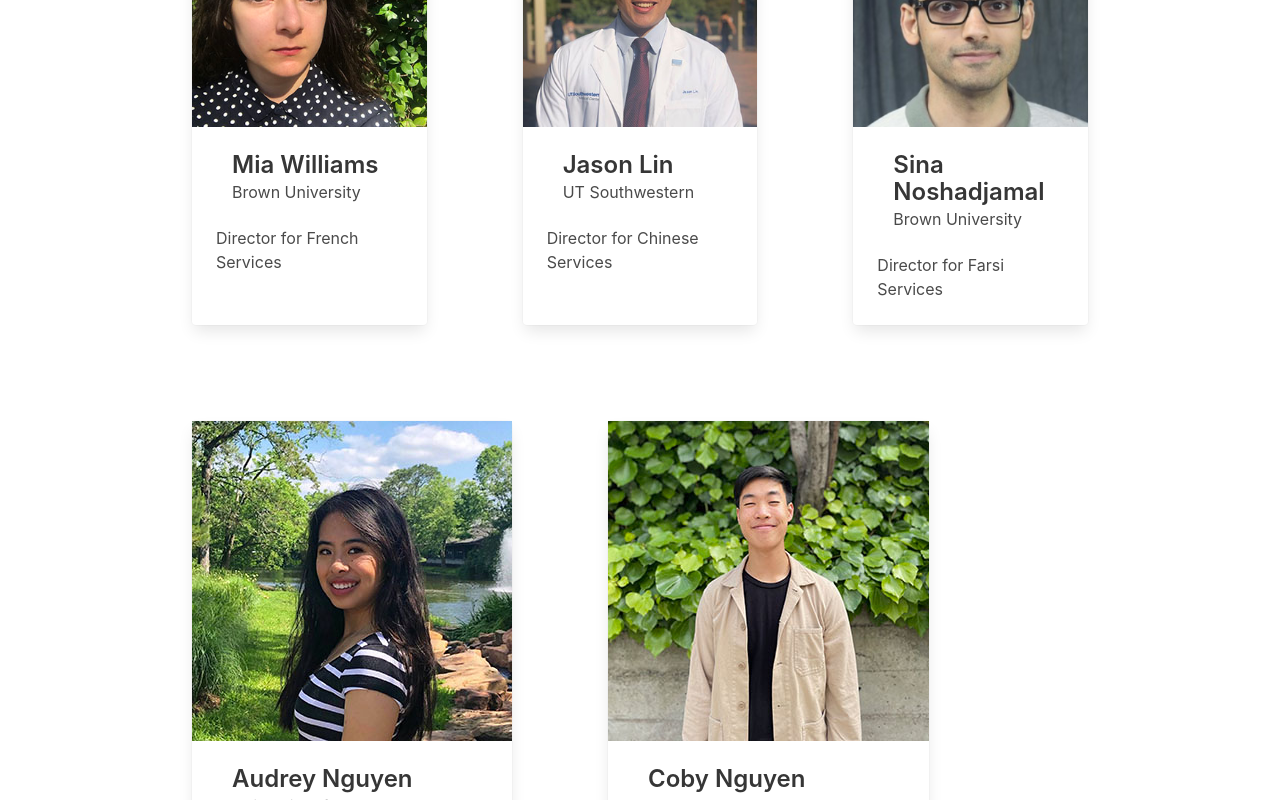
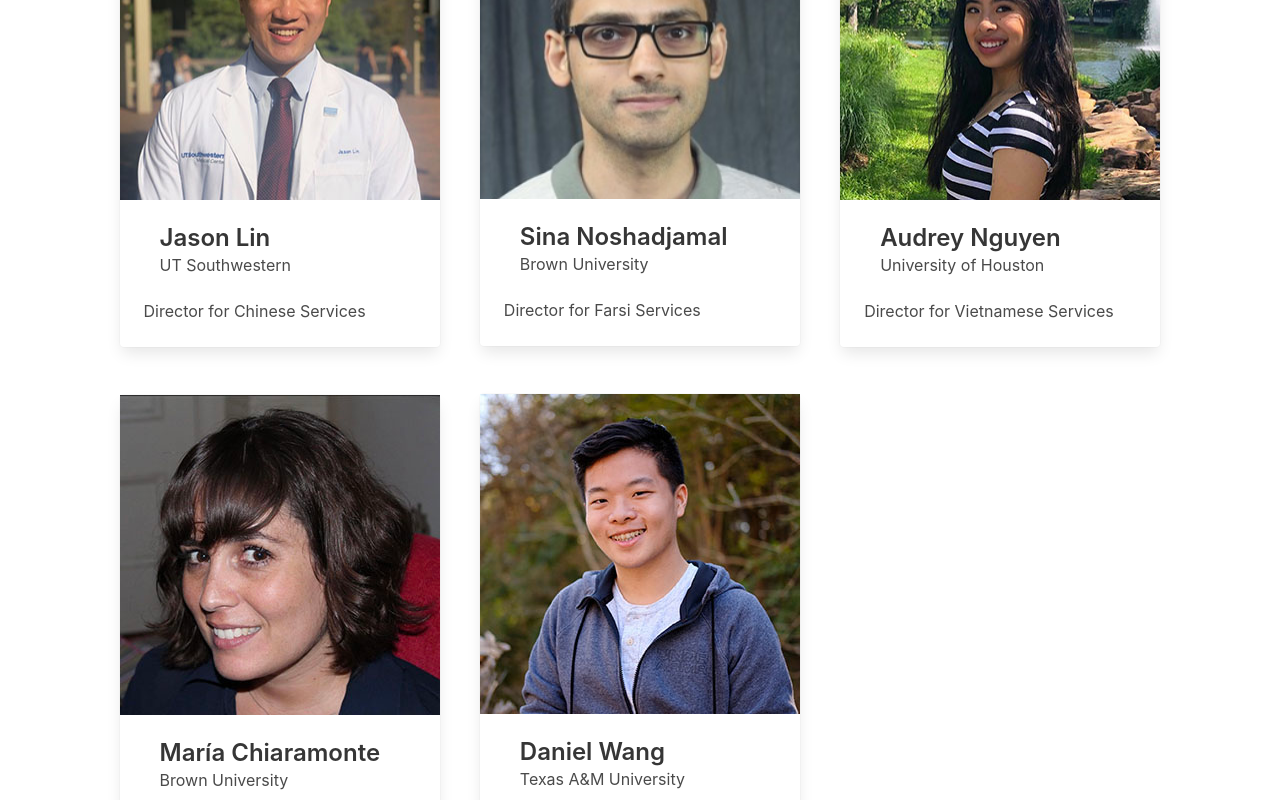
Before and after one commit to suivo2001/mlap-react, a React (Create React App) app: page /about in a window 1280 px wide. Shown: the part 1360-2160 px from the top of the page. Built offline with nearby package versions, Linux system fonts and the light colour scheme.

Commit message:
fix: fix flexblox

```diff
--- a/src/components/Navbar.jsx
+++ b/src/components/Navbar.jsx
@@ -10,14 +10,14 @@ const Navbar = () => {
     }
 
     return (
-        <nav className="navbar is-light px-6">
+        <nav className="navbar is-light px-6" role="navigation" aria-label="main navigation">
             <div className="navbar-brand">
                 <a className="navbar-item is-size-3" href='/'>
                     <b>MLAP</b>
                 </a>
                 <GoogleTranslate />
 
-                <a role="button" className="navbar-burger" id='burger' aria-label="menu" aria-expanded="false" onClick={setActive}>
+                <a role="button" className="navbar-burger is-light" id='burger' aria-label="menu" aria-expanded="false" onClick={setActive}>
                     <span aria-hidden="true"></span>
                     <span aria-hidden="true"></span>
                     <span aria-hidden="true"></span>
--- a/src/components/PeopleCard.jsx
+++ b/src/components/PeopleCard.jsx
@@ -2,7 +2,7 @@ import React from 'react'
 
 const PeopleCard = ({name, location, content, image}) => {
     return (
-        <div className="card m-6">
+        <div className="card mx-2 my-6">
             <div classNameName="card-image">
                 <figure className="image is-256x256">
                     <img src={image} alt={name}/>
--- a/src/pages/About.js
+++ b/src/pages/About.js
@@ -15,7 +15,7 @@ import SinaNoshadjamalImage from '../images/Sina-Noshadjamal.png'
 const About = () => {
     return (
         <div>
-            <div className='section is-medium' style={{backgroundImage: `url(${Background})`, backgroundSize: 'cover'}}>
+            <div className='section is-medium' style={{ backgroundImage: `url(${Background})`, backgroundSize: 'cover' }}>
                 <h1 className='title is-flex is-justify-content-center has-text-white'>About Medical Literact Access Project</h1>
             </div>
             <div className='section has-background-light'>
@@ -29,21 +29,26 @@ const About = () => {
                 <div className='container is-flex is-justify-content-center mx-6'>
                     <div>
                         <p className='content is-flex is-justify-content-center'>Here is our team:</p>
-                        <div className='container is-flex mx-6'>
-                            <PeopleCard name='John Lin' location="Brown University" content="Executive Director" image={JohnLinImage}/>
-                            <PeopleCard name='María Chiaramonte' location="Brown University" content="Director for Spanish Services" image={MariaChiaramonteImage}/>
-                            <PeopleCard name='Daniel Wang' location="Texas A&M University" content="Director for Digital Services" image={DanielWangImage}/>
+                        <div className='columns'>
+                            <div className='column'>
+                                <PeopleCard name='John Lin' location="Brown University" content="Executive Director" image={JohnLinImage} />
+                                <PeopleCard name='Jason Lin' location="UT Southwestern" content="Director for Chinese Services" image={JasonLinImage} />
+                                <PeopleCard name='María Chiaramonte' location="Brown University" content="Director for Spanish Services" image={MariaChiaramonteImage} />
+                            </div>
+
+                            <div className='column'>
+                                <PeopleCard name='Coby Nguyen' location="UC Berkeley" content="Policy Director" image={CobyNguyenImage} />
+                                <PeopleCard name='Sina Noshadjamal' location="Brown University" content="Director for Farsi Services" image={SinaNoshadjamalImage} />
+                                <PeopleCard name='Daniel Wang' location="Texas A&M University" content="Director for Digital Services" image={DanielWangImage} />
+
+                            </div>
+                            <div className='column'>
+                                <PeopleCard name='Mia Williams' location="Brown University" content="Director for French Services" image={MiaWilliamsImage} />
+                                <PeopleCard name='Audrey Nguyen' location="University of Houston" content="Director for Vietnamese Services" image={AudreyNguyenImage} />
+
+                            </div>
                         </div>
-                        <div className='container is-flex mx-6'>
-                            <PeopleCard name='Mia Williams' location="Brown University" content="Director for French Services" image={MiaWilliamsImage}/>
-                            <PeopleCard name='Jason Lin' location="UT Southwestern" content="Director for Chinese Services" image={JasonLinImage}/>
-                            <PeopleCard name='Sina Noshadjamal' location="Brown University" content="Director for Farsi Services" image={SinaNoshadjamalImage}/>
-                        </div>
-                        <div className='container is-flex mx-6'>
-                            <PeopleCard name='Audrey Nguyen' location="University of Houston" content="Director for Vietnamese Services" image={AudreyNguyenImage}/>
-                            <PeopleCard name='Coby Nguyen' location="UC Berkeley" content="Policy Director" image={CobyNguyenImage}/>
 
-                        </div>
                     </div>
 
                 </div>
--- a/src/pages/DoctorFinder.js
+++ b/src/pages/DoctorFinder.js
@@ -56,10 +56,9 @@ const DoctorFinder = () => {
     return (
         <div>
             <div className='section is-medium' style={{ backgroundImage: `url(${Background})`, backgroundSize: 'cover' }}>
-                <h1 className='title is-flex is-justify-content-center has-text-centered has-text-white mx-6'>We provide a doctor finder tool in collaboration with U.S. News & World Report. We have translated this tool into Chinese and Spanish.</h1>
-            </div>
-            <div className='section is-flex is-justify-content-center has-background-light'>
-                <a href={USNEWS} target='_blank'>Link to US News & World Report website</a>
+                <h1 className='title has-text-centered has-text-white mx-6'>We provide a doctor finder tool in collaboration with
+                <a href={USNEWS} target='_blank'> U.S. News & World Report. </a>
+               We have translated this tool into Chinese and Spanish.</h1>
             </div>
             <div className='section is-flex is-justify-content-center'>
                 <form onSubmit={handleSubmit}>
```
